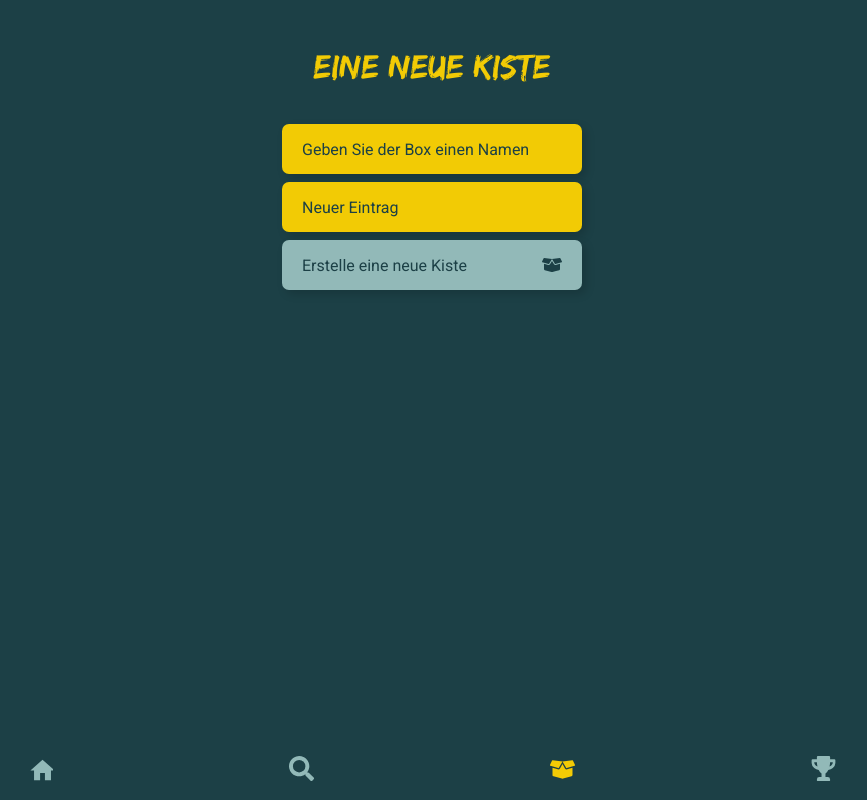
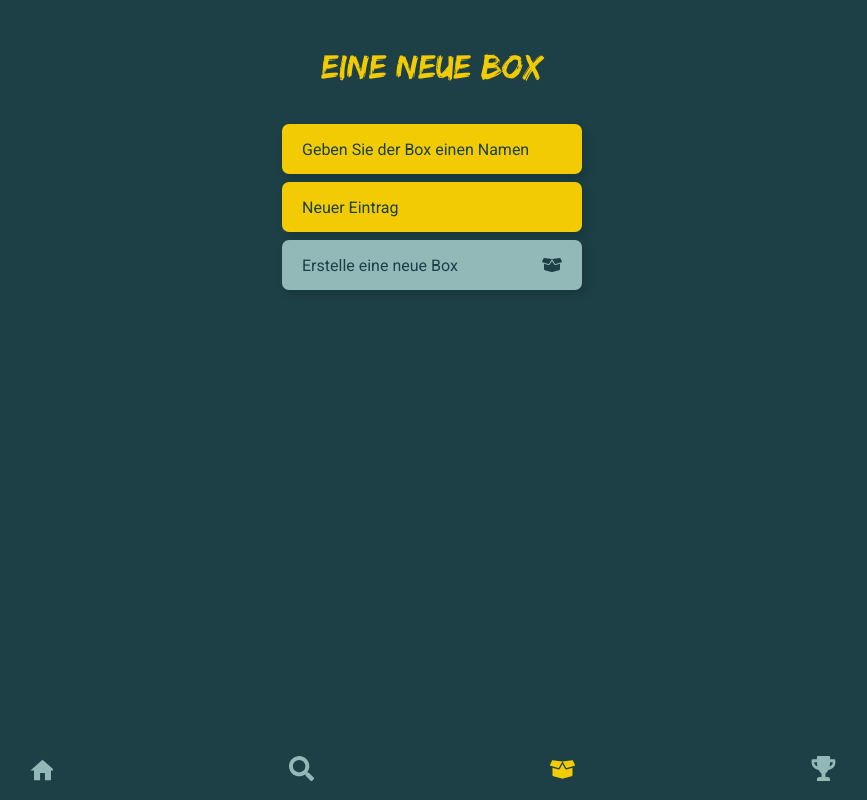
Before and after one commit to Frenzy265/recycle, a React (Create React App) app in the folder client/: page /box/new in a window 1280 px wide. Shown: the whole page, without its empty margins (208-1075 px from the left). Built offline with nearby package versions, Linux system fonts and the light colour scheme.

Commit message:
Rename kiste to box

```diff
--- a/client/src/pages/BoxExist.js
+++ b/client/src/pages/BoxExist.js
@@ -73,7 +73,7 @@ export default function BoxExist() {
         ))}
       </ListContainer>
       <Button onClick={handleDeleteBox}>
-        <p>Kiste erfolgreich recycled</p>
+        <p>Box schließen</p>
         <img src={IconRecycle} alt="Icon recycle" />
       </Button>
     </>
--- a/client/src/pages/BoxNew.js
+++ b/client/src/pages/BoxNew.js
@@ -22,7 +22,7 @@ export default function AddNewBox() {
 
   return (
     <form onSubmit={handleSubmit}>
-      <Header>Eine neue Kiste</Header>
+      <Header>Eine neue Box</Header>
       <InputField
         title="Geben Sie der Box einen Namen"
         value={title}
@@ -34,7 +34,7 @@ export default function AddNewBox() {
         onChange={(event) => setItem(event.target.value)}
       />
       <Button type="submit" value="AddNewBox">
-        <p>Erstelle eine neue Kiste</p>
+        <p>Erstelle eine neue Box</p>
         <img src={IconBox} alt="Icon Box" />
       </Button>
     </form>
--- a/client/src/pages/BoxStart.js
+++ b/client/src/pages/BoxStart.js
@@ -26,12 +26,12 @@ export default function BoxStart() {
 
   return (
     <>
-      <Header>Recyclingkisten</Header>
+      <Header>Sammelboxen</Header>
       <Container>
         <Link to="/box/new">
           <Box>
             <img src={IconBoxNew} alt="Icon Box" />
-            <p>Neue Kiste</p>
+            <p>Neue Box</p>
           </Box>
         </Link>
         {boxes?.map((box) => (
```
